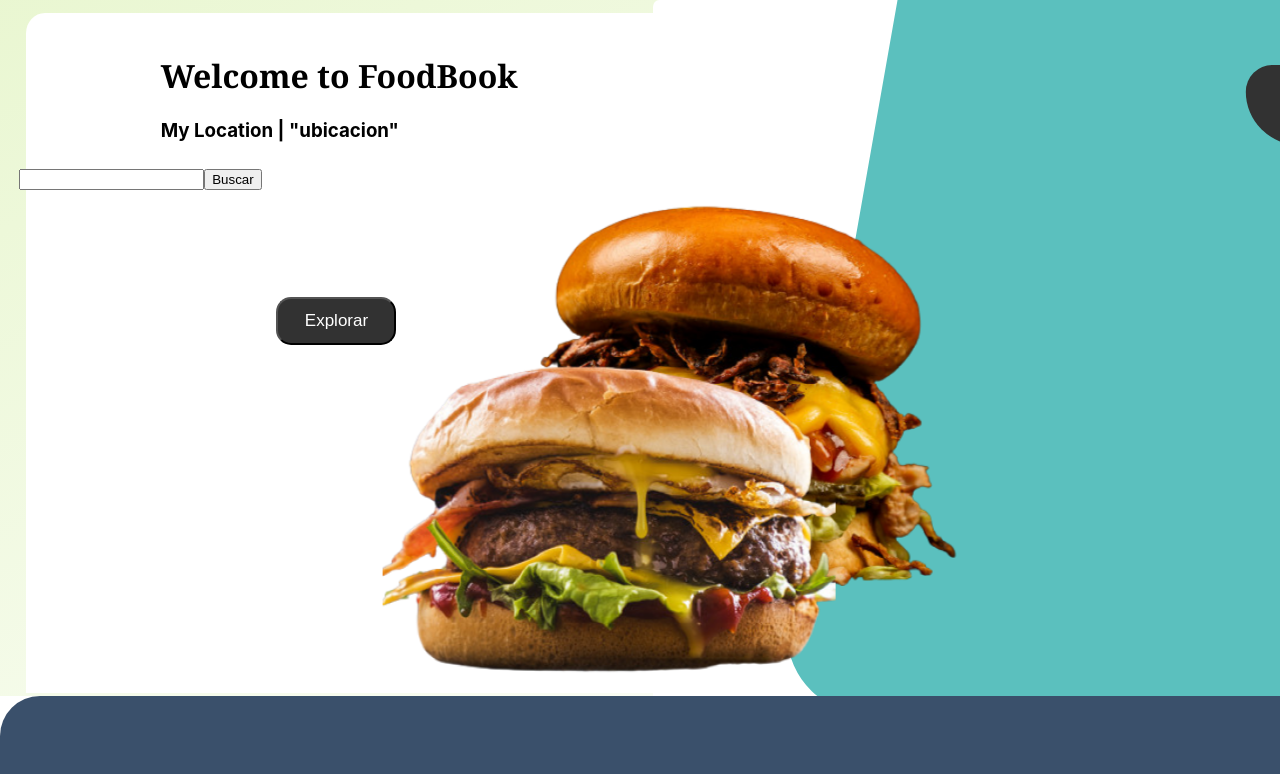
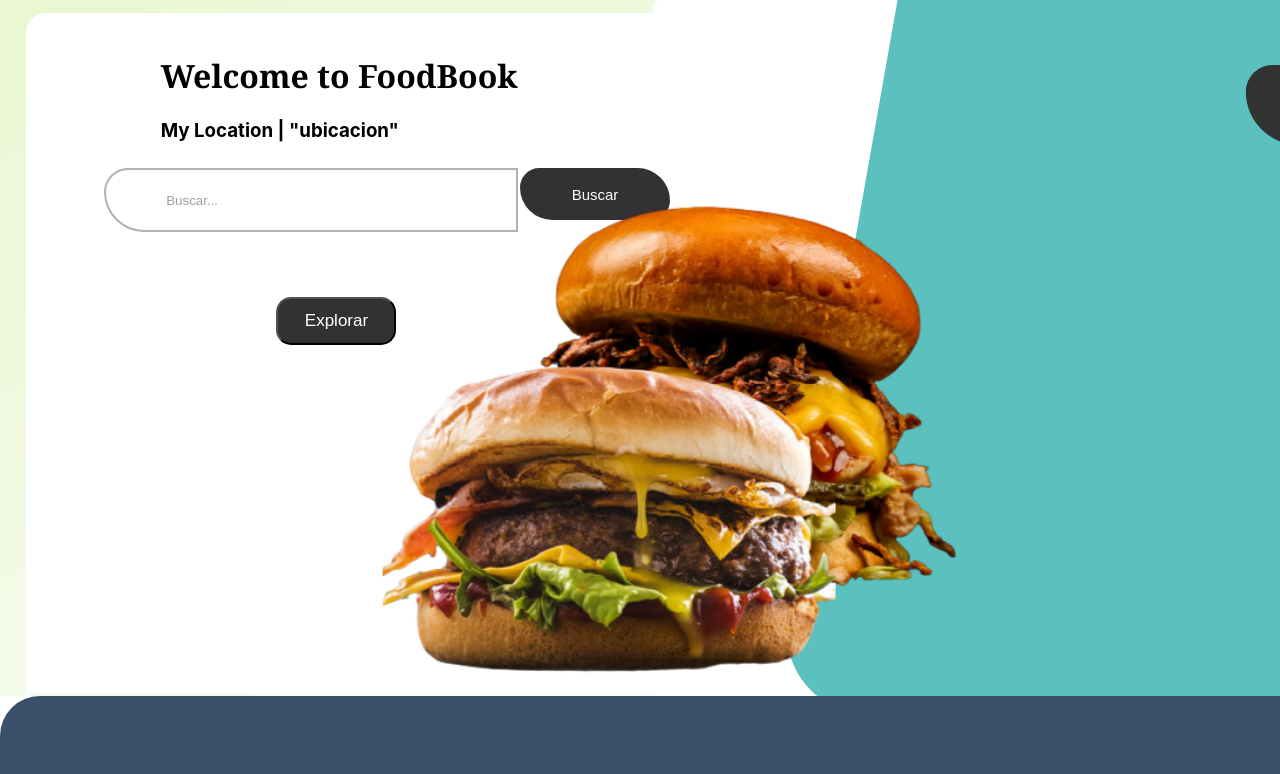
Before and after one commit to victorlavadoalva/PF-Food, a React (Create React App) app in the folder client/: page / in a window 1280 px wide. Shown: the top 774 px of the page. Built offline with nearby package versions, Linux system fonts and the light colour scheme.

Commit message:
Estilo_SearchBar

```diff
--- a/client/src/Components/SearchBar/index.jsx
+++ b/client/src/Components/SearchBar/index.jsx
@@ -1,12 +1,15 @@
+import PriorityHighIcon from '@mui/icons-material/PriorityHigh';
 import React, { useState } from "react";
-import { useNavigate } from "react-router-dom";
+import { useLocation, useNavigate } from "react-router-dom";
 import { RESTOS } from "../../dataHardcodeo/constants";
+import styles from "./index.module.css";
+
 
 function SearchBar() {
   const [searchResto, setSearchResto] = useState("");
   const [searchError, setSearchError] = useState(false);
   const navigate = useNavigate();
-
+const location = useLocation()
   function handleChange(event) {
     setSearchResto(event.target.value);
     setSearchError(false); // Reiniciar el mensaje de error al cambiar el valor de búsqueda
@@ -29,10 +32,12 @@ function SearchBar() {
     }
   }
   return (
-    <form className="searchbar" onSubmit={handleSubmit}>
-        <input type="text" value={searchResto} onChange={handleChange} />
-      <button type="submit">Buscar</button>
-      {searchError && <p>No se encontró ningún restaurante con ese nombre.</p>}
+    <form className={styles.searchBar} onSubmit={handleSubmit}>
+      <div className={styles.input_container}>
+          <input className={ styles.searchBarInput} type="text" value={searchResto} onChange={handleChange} placeholder="Buscar..."/>
+          <button className={ styles.button} type="submit">Buscar</button>
+          {searchError && <p className={styles.searchBarError}><PriorityHighIcon/> No se encontró ningún restaurante con ese nombre.</p>}
+      </div>
     </form>
   );
 }
--- a/client/src/Components/SearchBar/index.module.css
+++ b/client/src/Components/SearchBar/index.module.css
@@ -0,0 +1,53 @@
+.searchBar{
+    display: flex;
+    flex-direction: row;
+    /* border:3px solid black;  */
+
+}
+
+.input_container {
+    display: flex;
+    flex-direction: column;
+    width: 500px;
+    margin: 0 auto;
+}
+.searchBarInput {
+    display: flex;
+    align-items: center;
+
+    width: 350px;
+    height: 60px;
+    padding: 0 0 0 60px;
+    border: 2px solid rgba(0, 0, 0, 0.3);
+    border-top-left-radius:30px;
+    border-bottom-left-radius:50px;
+}
+
+.button {
+    position: absolute;
+    font-size: 15px;
+    left:65vh;
+    height: 6.5vh;
+    width: 150px;
+    color: white;
+    background-color: #323232;
+    border: none;
+    border-top-left-radius:30px;
+    border-bottom-left-radius:50px;
+    border-top-right-radius:50px;
+    border-bottom-right-radius:30px;
+}
+
+.searchBarError {
+    padding-left: 20px;
+    color: red;
+    font-size: 18px;
+    font-family:'Franklin Gothic Medium', 'Arial Narrow', Arial, sans-serif;
+}
+
+.searchBarInput::placeholder{
+    text-align:start;
+
+    opacity: 0.7;
+
+}
--- a/client/src/Pages/Landing/styles.module.css
+++ b/client/src/Pages/Landing/styles.module.css
@@ -19,7 +19,7 @@ overflow: hidden;
 
 .containerContent {
   display: flex;
-  align-items: center;
+  align-items:center;
   flex-direction: column;
   border-top-left-radius: 3%;
   background-color: white;
@@ -42,10 +42,12 @@ overflow: hidden;
 }
 
 .searchBar {
+  margin-left:30px;
   /* border:3px solid black; */
   align-items: center;
+  justify-content: center;
   height: 8rem;
-  width: 40rem;
+  width: 50rem;
   order:2;
 
 }
@@ -64,6 +66,7 @@ overflow: hidden;
   margin:5px 0 0 0;
   width: 50rem;
   height:25rem;
+  margin-left:30px;
 }
 
 .containerImg {
```
